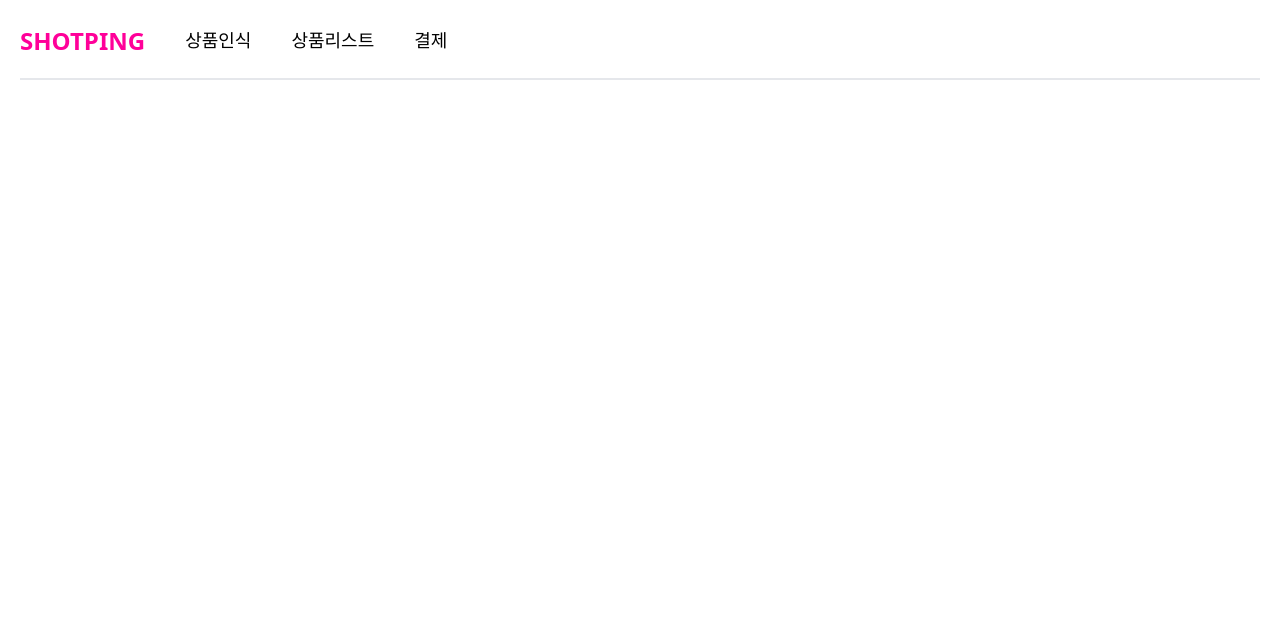
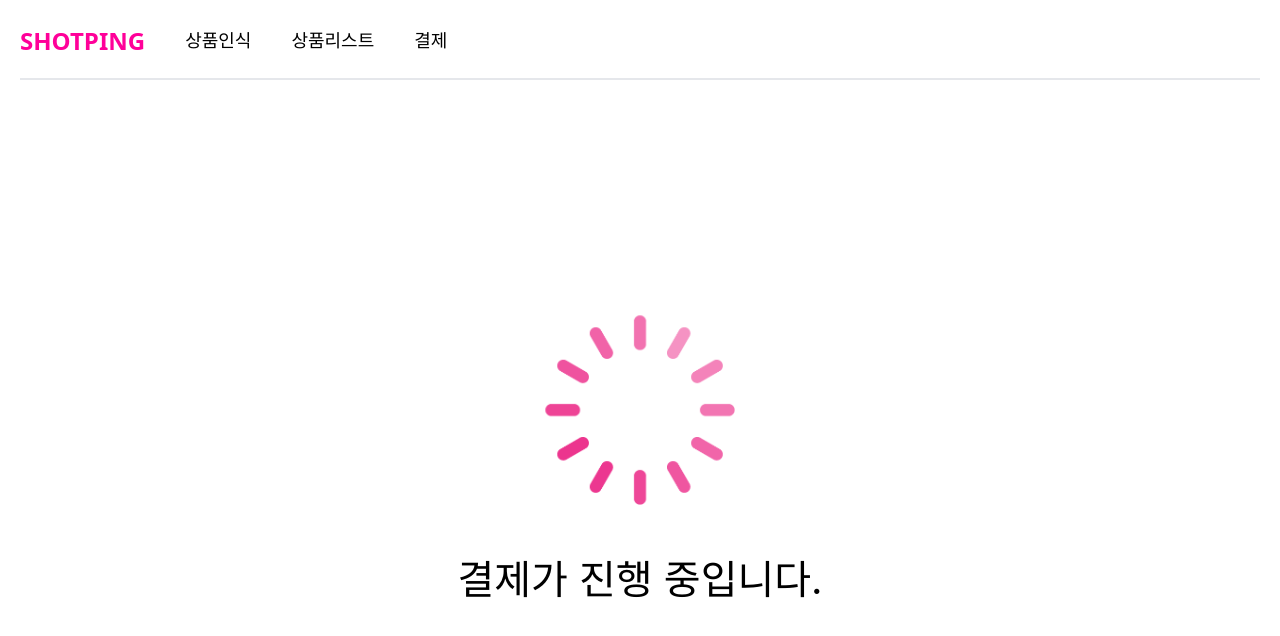
Before and after one commit to 2023-Summer-Bootcamp-TeamC/SHOTPING-frontend, a React (Vite) app: page /nowpaying in a window 1280 px wide. Shown: the top 636 px of the page. Built offline with nearby package versions, Linux system fonts and the light colour scheme.

Commit message:
fix: 결제 중 컴포넌트 추가

```diff
--- a/src/App.tsx
+++ b/src/App.tsx
@@ -7,6 +7,7 @@ import ScanFailPage from "./pages/ScanFailPage";
 import BuyPage from "./pages/BuyPage";
 import PayPage from "./pages/PayPage";
 import PayFailPage from "./pages/PayFailPage";
+import NowPayingPage from "./pages/NowPayingPage";
 import { Header } from "./components/layout/Header";
 
 import { BrowserRouter, Routes, Route } from "react-router-dom";
@@ -26,6 +27,7 @@ function App() {
             <Route path="/buy" element={<BuyPage />} />
             <Route path="/pay" element={<PayPage />} />
             <Route path="/payfail" element={<PayFailPage />} />
+            <Route path="/nowpaying" element={<NowPayingPage />} />
           </Routes>
         </section>
       </div>
--- /dev/null
+++ b/src/components/Pay/NowPayingLayout.tsx
@@ -0,0 +1,14 @@
+import Loading from "../common/Loading";
+
+export default function NowPayingLayout() {
+  return (
+    <div className="flex flex-col items-center justify-center h-full">
+      <div className="md:w-[17.5rem] md:h-[17.5rem] w-[11.5.5rem] h-[11.5rem] flex flex-col items-center justify-center">
+        <Loading />
+      </div>
+      <p className="md:text-[2.5rem] text-[1.8rem] text-black">
+        결제가 진행 중입니다.
+      </p>
+    </div>
+  );
+}
--- a/src/components/common/Loading.tsx
+++ b/src/components/common/Loading.tsx
@@ -11,7 +11,10 @@ export default function Loading() {
         justifyContent: "center",
       }}
     >
-      <Lottie className="max-w-[15rem]" animationData={lottie} />
+      <Lottie
+        className="max-w-[10rem] md:max-w-[15rem]"
+        animationData={lottie}
+      />
     </div>
   );
 }
--- /dev/null
+++ b/src/pages/NowPayingPage.tsx
@@ -0,0 +1,9 @@
+import NowPayingLayout from "../components/pay/NowPayingLayout";
+
+export default function NowPayingPage() {
+  return (
+    <>
+      <NowPayingLayout />
+    </>
+  );
+}
```
